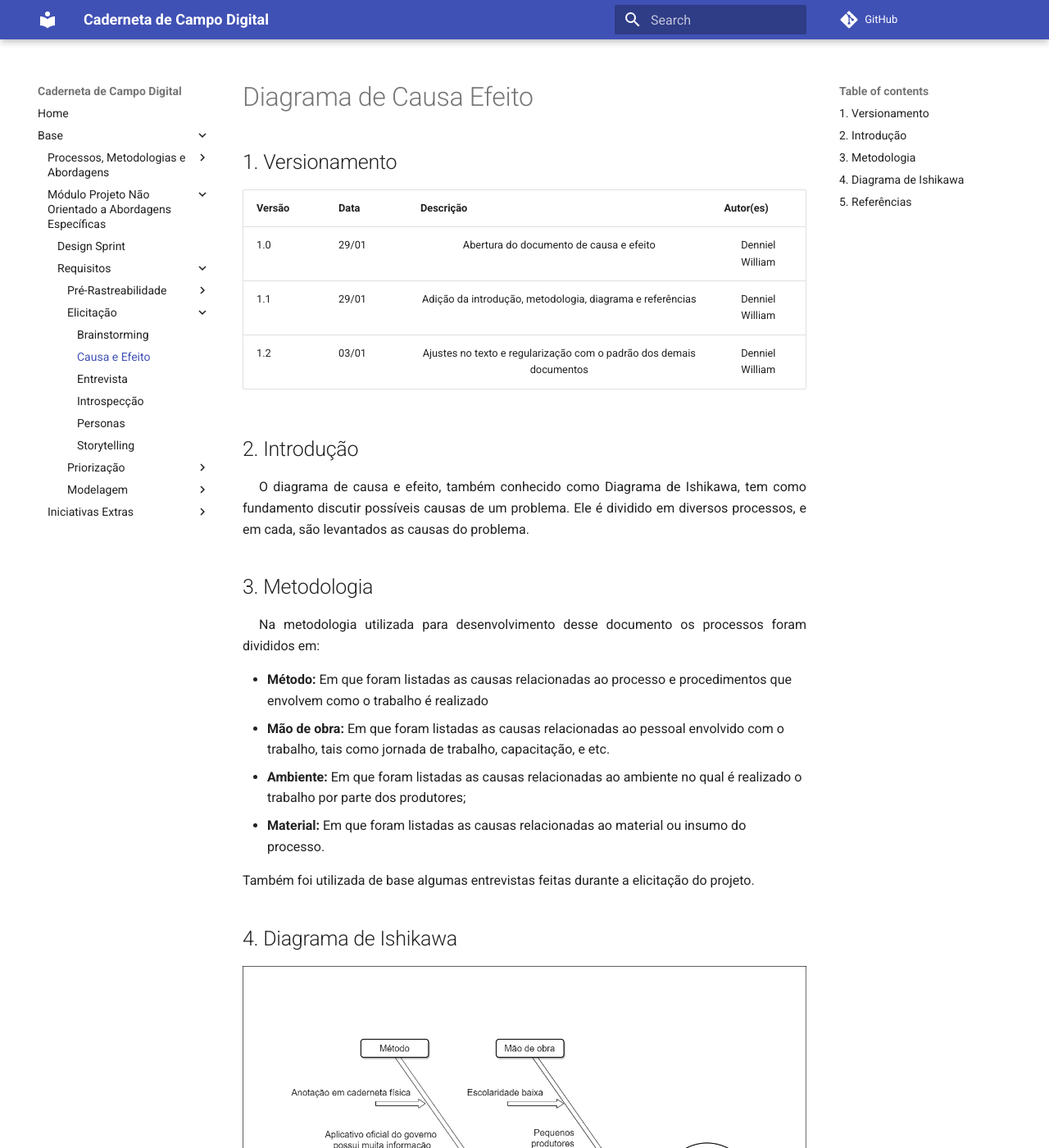
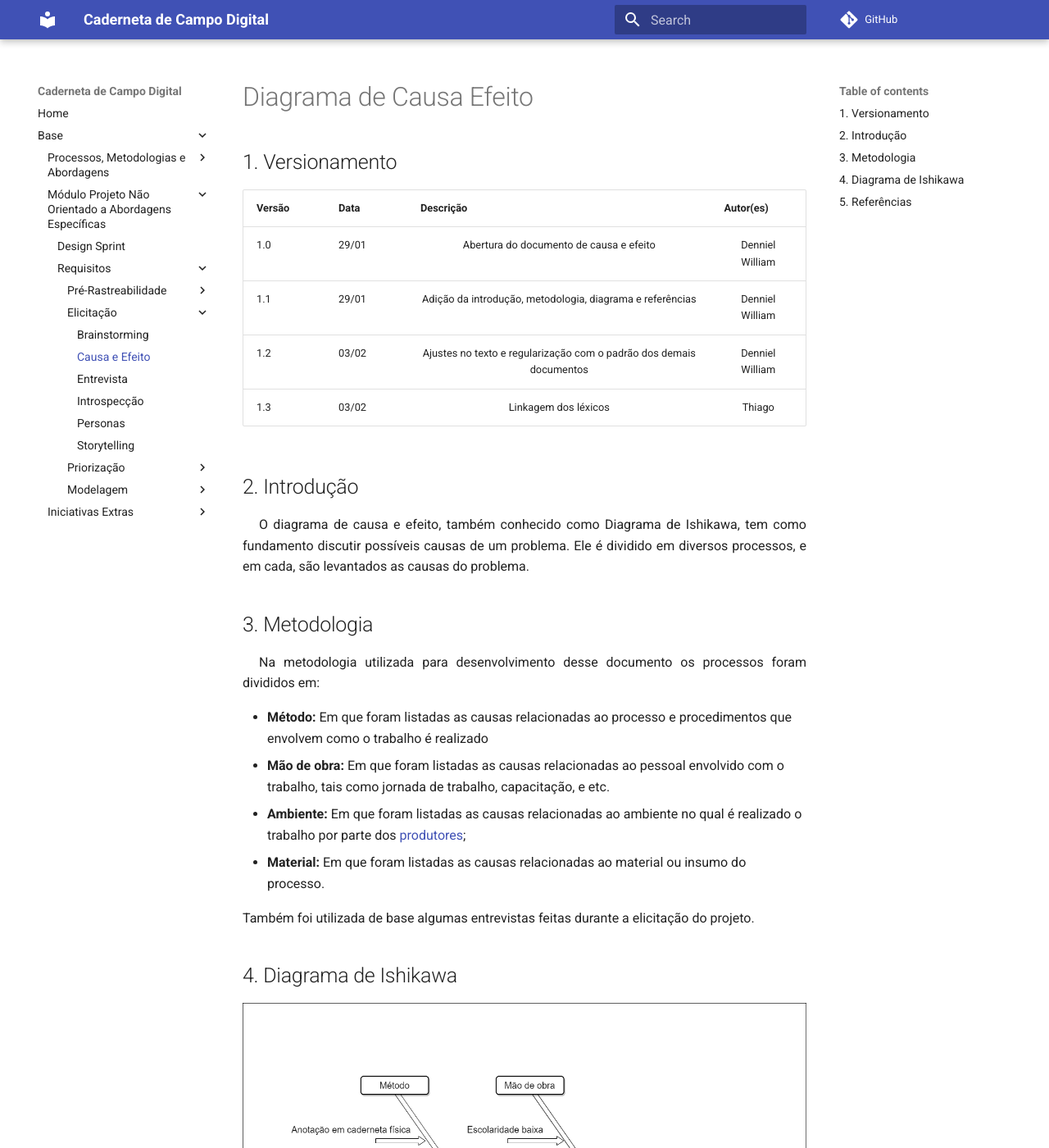
Before and after one commit to UnBArqDsw2021-2/2021.2_G4_CadernetaDeCampoDigital_docs, an MkDocs documentation site: the page built from docs/requisitos/elicitacao/diagrama_causa_efeito.md, in a window 1280 px wide and 1400 px high. Shown: the whole window at 82% size. Built offline with MkDocs 1.6.1 and Material for MkDocs 9.7.7, drawn with Linux system fonts in a browser that asks for light colours; comment, search, counter and statistics services are not loaded.

Commit message:
#26 linkando lexicos no causa e efeito

```diff
--- a/docs/requisitos/elicitacao/diagrama_causa_efeito.md
+++ b/docs/requisitos/elicitacao/diagrama_causa_efeito.md
@@ -6,7 +6,8 @@
 |------|----|---------|---------|
 |1.0|29/01|<center>Abertura do documento de causa e efeito</center>|<center>Denniel William</center>|
 |1.1|29/01|<center>Adição da introdução, metodologia, diagrama e referências </center>|<center>Denniel William</center>|
-|1.2|03/01|<center>Ajustes no texto e regularização com o padrão dos demais documentos</center>|<center>Denniel William</center>|
+|1.2|03/02|<center>Ajustes no texto e regularização com o padrão dos demais documentos</center>|<center>Denniel William</center>|
+|1.3|03/02|<center>Linkagem dos léxicos</center>|<center>Thiago</center>|
 
 ## 2. Introdução
 
@@ -22,7 +23,7 @@
 
 - **Método:** Em que foram listadas as causas relacionadas ao processo e procedimentos que envolvem como o trabalho é realizado
 - **Mão de obra:** Em que foram listadas as causas relacionadas ao pessoal envolvido com o trabalho, tais como jornada de trabalho, capacitação, e etc.
-- **Ambiente:** Em que foram listadas as causas relacionadas ao ambiente no qual é realizado o trabalho por parte dos produtores;
+- **Ambiente:** Em que foram listadas as causas relacionadas ao ambiente no qual é realizado o trabalho por parte dos <a href="#produtor">produtores</a>;
 - **Material:** Em que foram listadas as causas relacionadas ao material ou insumo do processo.
 
 Também foi utilizada de base algumas entrevistas feitas durante a elicitação do projeto.
```
